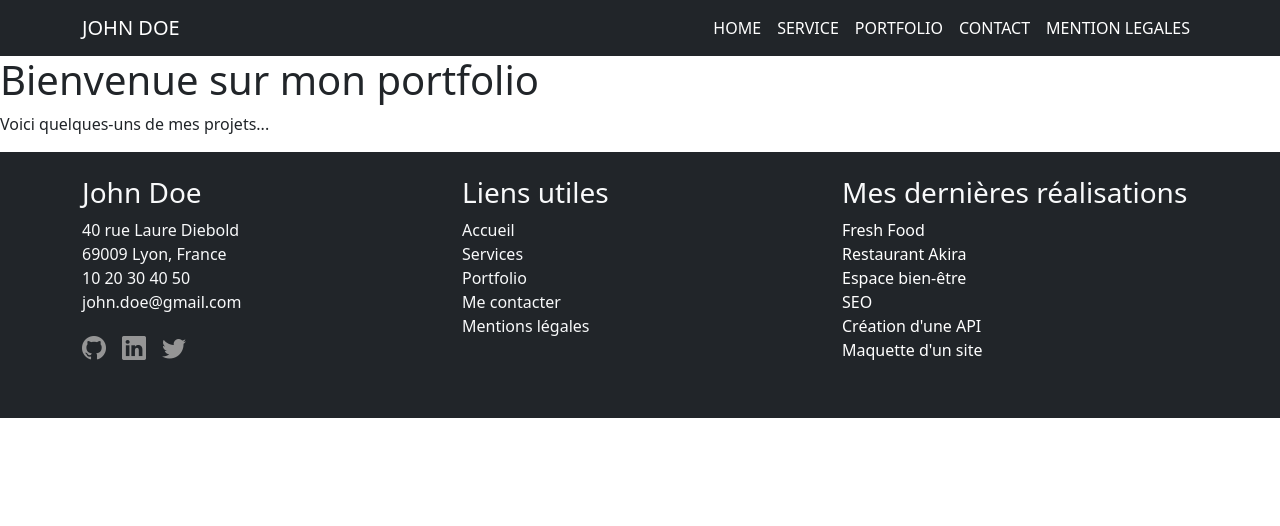
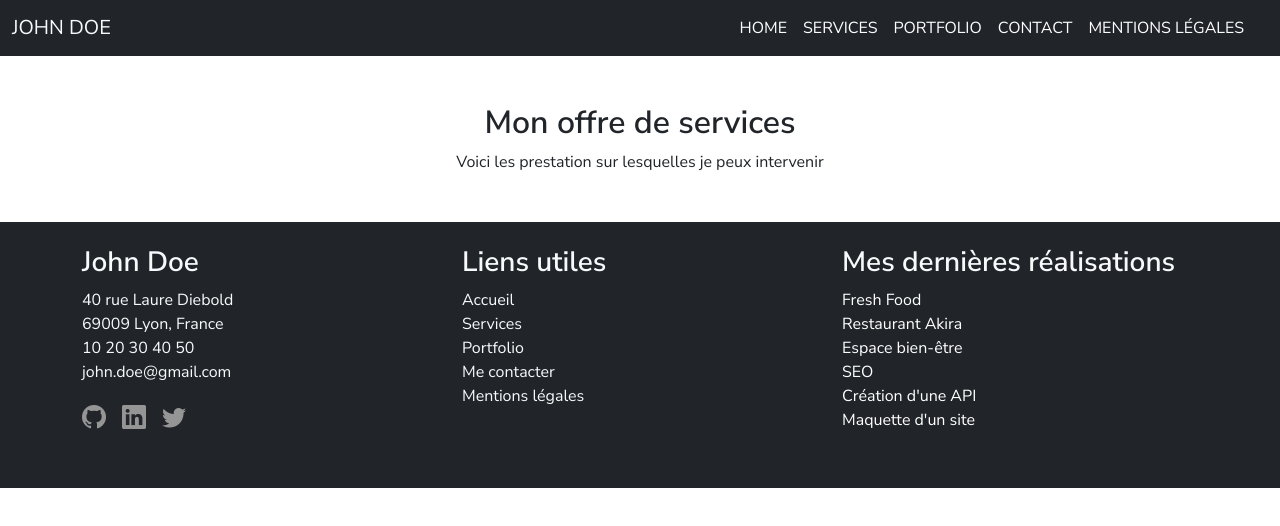
Before and after one commit to galeopx/portfolio-dwwm, a React (Create React App) app: page /Services in a window 1280 px wide. Shown: the top 526 px of the page. Built offline with nearby package versions, Linux system fonts and the light colour scheme.

Commit message:
Modale fonctionnelle push

```diff
--- a/public/index.html
+++ b/public/index.html
@@ -12,6 +12,7 @@
     <link href="https://cdn.jsdelivr.net/npm/bootstrap-icons/font/bootstrap-icons.css" rel="stylesheet"> <!--Intégrer la bibliothèque d'icones bootstrap-->
     <link href="https://fonts.googleapis.com/css2?family=Nunito+Sans:wght@400;600&display=swap" rel="stylesheet"> <!--La poilice demandé pour le projet-->
     <link rel="apple-touch-icon" href="%PUBLIC_URL%/logo192.png" />
+    <link href="https://cdn.jsdelivr.net/npm/bootstrap@5.3.3/dist/css/bootstrap.min.css" rel="stylesheet" integrity="sha384-QWTKZyjpPEjISv5WaRU9OFeRpok6YctnYmDr5pNlyT2bRjXh0JMhjY6hW+ALEwIH" crossorigin="anonymous">
     <!--
       manifest.json provides metadata used when your web app is installed on a
       user's mobile device or desktop. See https://developers.google.com/web/fundamentals/web-app-manifest/
--- a/src/App.js
+++ b/src/App.js
@@ -1,6 +1,5 @@
 import React from "react";
-import { BrowserRouter as Router, Routes, Route } from 'react-router-dom';
-import 'bootstrap/dist/css/bootstrap.min.css';
+import { Routes, Route } from 'react-router-dom';
 import Home from './pages/Home';
 import Services from './pages/Services';
 import Portfolio from './pages/Portfolio';
@@ -13,17 +12,17 @@ import Footer from "./components/Footer";
 
 function App() {
   return (
-    <Router>
+    <div className="App">
       <Header/>
       <Routes>
-        <Route path="/" element={<Home/>}></Route>
-        <Route path="/services" element={<Services />} />
-        <Route path="/portfolio" element={<Portfolio />} />
-        <Route path="/contact" element={<Contact />} />
-        <Route path="/mentions-legales" element={<MentionsLegales />} />
+          <Route path="/" element={<Home />}>Home</Route>
+          <Route path="/Services" element={<Services />}>Services</Route>
+          <Route path="/Portfolio" element={<Portfolio />} >Portfolio</Route>
+          <Route path="/Contact" element={<Contact />} >Contact</Route>
+          <Route path="/MentionsLegales" element={<MentionsLegales />} >Mentions Légales</Route>
       </Routes>
       <Footer/>
-    </Router>
+    </div>
   );
 }
 
--- /dev/null
+++ b/src/assets/style/ModaleHome.css
@@ -0,0 +1,4 @@
+.modal-content {
+    border-radius: 10px;
+    overflow: hidden;
+}
--- a/src/components/Header.js
+++ b/src/components/Header.js
@@ -1,26 +1,36 @@
 import React from "react";
-import {Navbar, Nav, Container} from 'react-bootstrap';
+import { Link } from "react-router-dom";
+import Home from "../pages/Home";
 
-export default function Header(){
+const Header = () => {
     return(
         <header>
-            <Navbar bg="dark" variant="dark" expand="lg" sticky="top">
-                <Container>
-                    <Navbar.Brand href="#">JOHN DOE</Navbar.Brand>
+            <nav className="navbar navbar-expand-lg navbar-dark position-sticky bg-dark">
+                <div className="container-fluid">
+                    <a className="navbar-brand text-light text-uppercase" href={<Home/>}>John Doe</a>
                     {/* On ajoute le menu hamburger de bootstrap pour le mobile, il ne s'affiche pas dans les autres versions */}
-                    <Navbar.Toggle aria-controls="basic-navbar-nav"/>
+                    <button className="navbar-toggler" type="button" data-bs-toggle="offcanvas" data-bs-target="#offcanvasDarkNavbar" aria-controls="offcanvasDarkNavbar" aria-label="Toggle navigation">
+                    <span className="navbar-toggler-icon"></span>
+                    </button>
+                    <div className="offcanvas offcanvas-end text-bg-dark" tabIndex='-1' id="offcanvasDarkNavbar" aria-labelledby="offcanvasDarkNavbarLabel">
+                        <div className="offcanvas-header">
+                            <h2 className="offcanvas-title text-uppercase h5" id="offcanvasDarkNavbarLabel">John Doe</h2>
+                            <button type="button" className="btn-close btn-close-white" data-bs-dismiss="offcanvas" aria-label="Close"></button>
+                        </div>
                     {/* On gère le menu de navigation et son contenu (hamburger pour le mobile) */}
-                    <Navbar.Collapse id="basic-navbar-nav">
-                        <Nav className="ms-auto" > {/* attribut ms-auto permet de mettre l'élement à droite de la barre*/}
-                            <Nav.Link href="" className="nav-link" >HOME</Nav.Link>
-                            <Nav.Link href="" className="nav-link">SERVICE</Nav.Link>
-                            <Nav.Link href="" className="nav-link">PORTFOLIO</Nav.Link>
-                            <Nav.Link href="" className="nav-link">CONTACT</Nav.Link>
-                            <Nav.Link href="" className="nav-link">MENTION LEGALES</Nav.Link>
-                        </Nav>
-                    </Navbar.Collapse>
-                </Container>
-            </Navbar>
+                        <div className="offcanvas-body"> {/* attribut ms-auto permet de mettre l'élement à droite de la barre*/}
+                            <ul className="navbar-nav ms-auto justify-content-end flex-grow-1 pe-3">
+                                <li className="nav-item"><Link to="/" className="nav-link text-uppercase" >Home</Link></li>
+                                <li className="nav-item"><Link to="/Services" className="nav-link text-uppercase" >Services</Link></li>
+                                <li className="nav-item"><Link to="/Portfolio" className="nav-link text-uppercase" >Portfolio</Link></li>
+                                <li className="nav-item"><Link to="/Contact" className="nav-link text-uppercase" >Contact</Link></li>
+                                <li className="nav-item"><Link to="/MentionsLegales" className="nav-link text-uppercase" >Mentions légales</Link></li>
+                            </ul>
+                        </div>
+                    </div>
+                </div>
+            </nav>
         </header>
-    )
-}
+    );
+};
+export default Header;
--- a/src/components/home_compenents/HeroHome.js
+++ b/src/components/home_compenents/HeroHome.js
@@ -1,5 +1,6 @@
 import React from "react";
 import backgroundImage from "../../assets/style/images/hero-bg.jpg";
+import GithubJohnDoe from "./ModaleHome";
 
 
 
@@ -15,7 +16,7 @@ const HeroHome = () => {
             <div className="text-center">
                 <h1 className="display-4" id="h1__home">Bonjour, je suis John Doe</h1>
                 <h2 className="mb-4" id="h2__home">Développeur web full stack</h2>
-                <button className="btn btn-danger btn-lg" data-bs-toggle="modal" datat-bs-target="#learnMoreModal">En savoir plus</button>
+                <GithubJohnDoe/>
             </div>
         </section>
     );
--- /dev/null
+++ b/src/components/home_compenents/ModaleHome.js
@@ -0,0 +1,64 @@
+import React from "react";
+import { useState, useEffect } from "react";
+import '../../assets/style/ModaleHome.css';
+
+const GithubJohnDoe = () => {
+    // {/* on doit commencer par faire en sorte que la modale soit de base pas ouverte on va alors créer des variables pour gérer son état ouverte ou fermée*/}
+    const [showModal, setShowModal] = useState(false);
+    // {/* ici le but est de créer une variable pour récupérer les données stockées dans l'API et les mettres à jour */}
+    const [profile, setProfile] = useState([]);
+
+    // {/* Il faut alors récupérer les données de l'API pour ce faire on reprends à peu près la fonction des cas pratiques */}
+    const fetchGithubData = async () => {
+        const res = await fetch('https://api.github.com/users/github-john-doe'); //{/* On récupère les données de l'API dans la variable res */}
+        const data = await res.json(); //{/* on stock les données dans la variable data */}
+        setProfile(data); //{/* Maintenant on les associe au profile pour le faire changer d'état. */} //{/* ouvrir la modale une fois les données récupérées */}
+    };
+    useEffect(()=>{
+        fetchGithubData();
+    });
+        return(
+        <div>
+            <button className="btn btn-danger" onClick={() => setShowModal(true)}>En savoir plus</button>
+            {/* On doit créer une condition pour afficher le contenue seulement si le button a été cliqué.*/}
+            <div className="modal show d-bloc" tabIndex="-1" style={{ display: showModal ? 'block' : 'none' }}>
+                <div className="modal-dialog modal-dialog-centered">
+                    <div className="modal-content bg-dark text-light">
+                            <div className="modal-header">
+                                <h3 className="modal-title">Mon profil GitHub</h3>
+                                <button type="button" className="btn-close" onClick={() => setShowModal(false)}></button>
+                            </div>
+                            <div className="modal-body ">
+                                <div className="container">
+                                    <div className="row">
+                                        {/* on récupère notre première donnée de l'API l'avatar */}
+                                        <div className="col-md-4 col-12 text-center mb-3 mb-md-0">
+                                            <img
+                                            src={profile.avatar_url}
+                                            alt="Avatar Github"
+                                            className="img-fluid mb-3"></img>
+                                        </div>
+                                        <div className="col-md-8 col-12 text-start">
+                                            <ul className="list-unstyled mb-2">
+                                                {/* on récupère le nom d'utilisateur et on fait un lien clickable sécurisé avec rel=...*/}
+                                                <li className="border-bottom border-secondary-subtle mb-3 " ><i className=" bi bi-person me-1"></i><a href={profile.html_url ||'Nom non spécifiée'} target="_blank" rel="noopener noreferrer">{profile.name}</a></li>
+                                                <li className="border-bottom border-secondary-subtle mb-3 "><i className=" bi bi-geo-alt me-1"></i>{profile.location || ''} </li>
+                                                <li className="border-bottom border-secondary-subtle mb-3"><i className=" bi bi-card-text me-1"></i>{profile.bio || 'Pas de bio disponible'}</li>
+                                                <li className="border-bottom border-secondary-subtle mb-3"><i className=" bi bi-box me-1"></i>Repositories : {profile.public_repos}</li>
+                                                <li className="border-bottom border-secondary-subtle mb-3"><i className="bi bi-people me-1"></i>Followers : {profile.followers}</li>
+                                                <li><i className="bi bi-people me-1"></i>Following :{profile.following}</li>
+                                            </ul>
+                                        </div>
+                                    </div>
+                                </div>
+                            </div>
+                            <div className="modal-footer">
+                                <button className="btn btn-secondary" onClick={() => setShowModal(false)}>Fermer</button>
+                            </div>
+                    </div>
+                </div>
+            </div>
+        </div>
+    );
+};
+export default GithubJohnDoe;
--- a/src/index.js
+++ b/src/index.js
@@ -2,11 +2,13 @@ import React from 'react';
 import ReactDOM from 'react-dom/client';
 import './assets/style/style.css';
 import App from './App';
-import 'bootstrap/dist/css/bootstrap.min.css';
+import { BrowserRouter } from 'react-router-dom';
 
 const root = ReactDOM.createRoot(document.getElementById('root'));
 root.render(
   <React.StrictMode>
-    <App />
+    <BrowserRouter>
+      <App />
+    </BrowserRouter>
   </React.StrictMode>
 );
--- a/src/pages/Home.js
+++ b/src/pages/Home.js
@@ -1,7 +1,6 @@
 import React from "react";
 import AboutHome from "../components/home_compenents/AboutHome";
 import HeroHome from "../components/home_compenents/HeroHome";
-
 
 
 const Home = () => {
--- a/src/pages/Services.js
+++ b/src/pages/Services.js
@@ -1,11 +1,31 @@
 import React from "react";
+import '../assets/style/Services.css';
+const Services = () => {
+    const services = [
+        {
+            icon: "bi bi-brush",
+            title: "UX Design",
+            description: "L'UX Design consiste à concevoir des produits en plaçant l'utilisateur au centre des préoccupations pour une expérience optimale.",
+        },
+        {
+            icon: "bi bi-code-slash",
+            title: "Développement Web",
+            description: "Le développement de sites consiste à utiliser des langages de programmation (HTML, CSS, JavaScript, etc.) et des frameworks.",
+        },
+        {
+            icon: "bi bi-search",
+            title: "Réferencement",
+            description:  "Le référencement naturel (SEO) optimise un site web pour le faire remonter dans les résultats des moteurs de recherche.",
+        },
+    ];
+    return(
+        <section className="services-section container my-5">
+            <h2 className="text-center">Mon offre de services</h2>
+            <p className="text-center">
+                Voici les prestation sur lesquelles je peux intervenir
+            </p>
 
-const Services = () => {
-    return(
-        <div>
-            <h1>Bienvenue sur mon portfolio</h1>
-            <p>Voici quelques-uns de mes projets...</p>
-        </div>
+        </section>
     );
 }
 export default Services;
```
Also changed, not shown: public/favicon.png (added), public/manifest.json, src/assets/style/Services.css (added).
